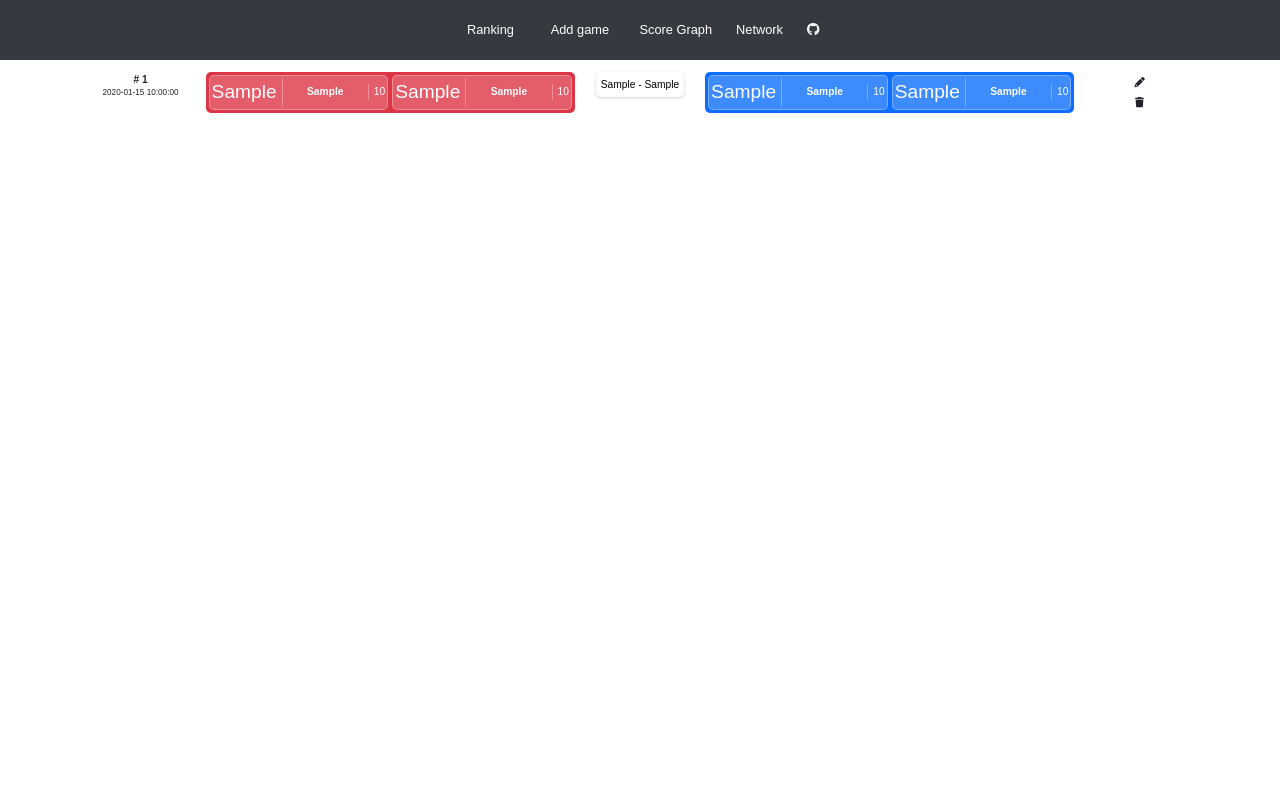
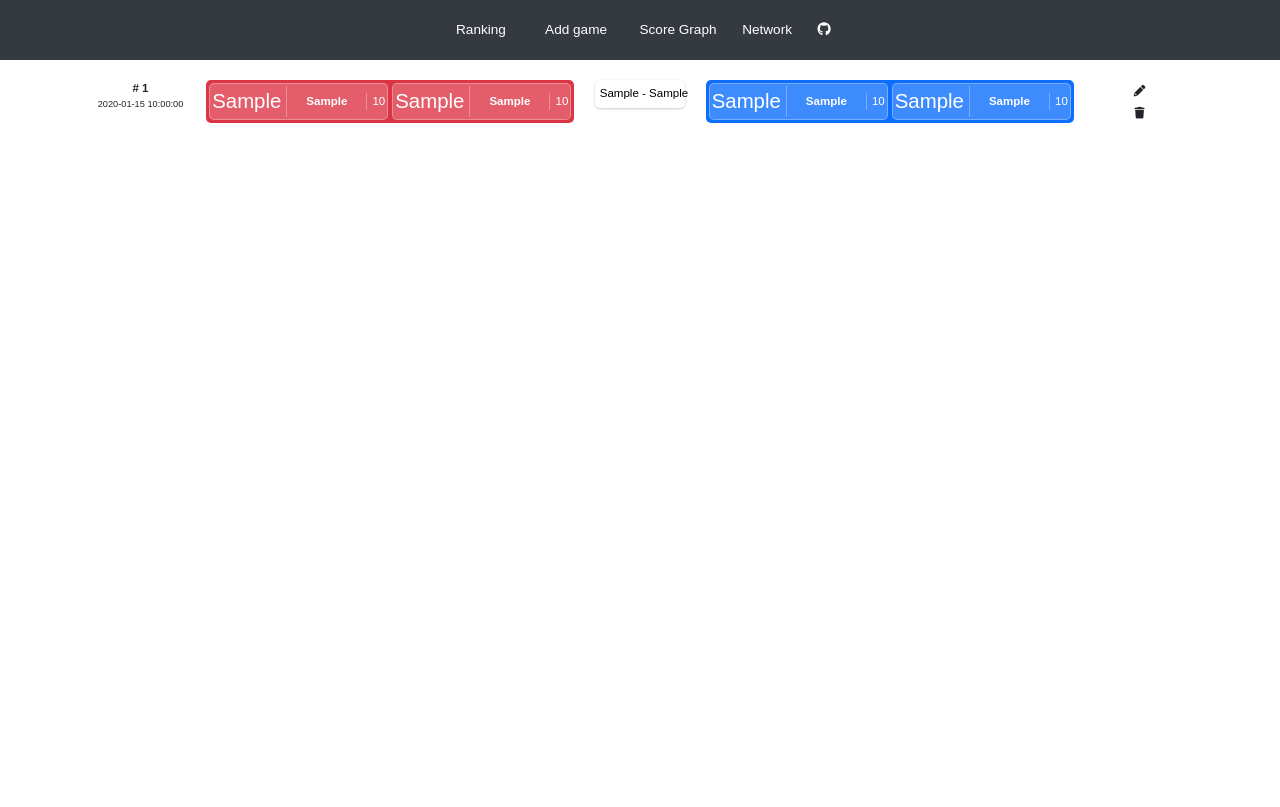
Before and after one commit to robbertmijn/foosrater, a Flask app: template templates/index.html in a window 1280 px wide. Before the commit the page ends 113 px from the top, so only its background shows below. Run offline with Flask 2, Linux system fonts and the light colour scheme; the template is opened without the code that fills it: most values are stand-ins (such as "Sample title", 1, 10 or a date in 2020); some libraries are stand-ins or nearby versions.

Commit message:
font size

```diff
--- a/static/styles/styles.css
+++ b/static/styles/styles.css
@@ -5,7 +5,7 @@ body, html {
     width: 100%;
     height: 100%;
     font-family: Arial, sans-serif;
-    font-size: 0.8rem;
+    font-size: 0.85rem;
 }
 
 .main-content {
```
